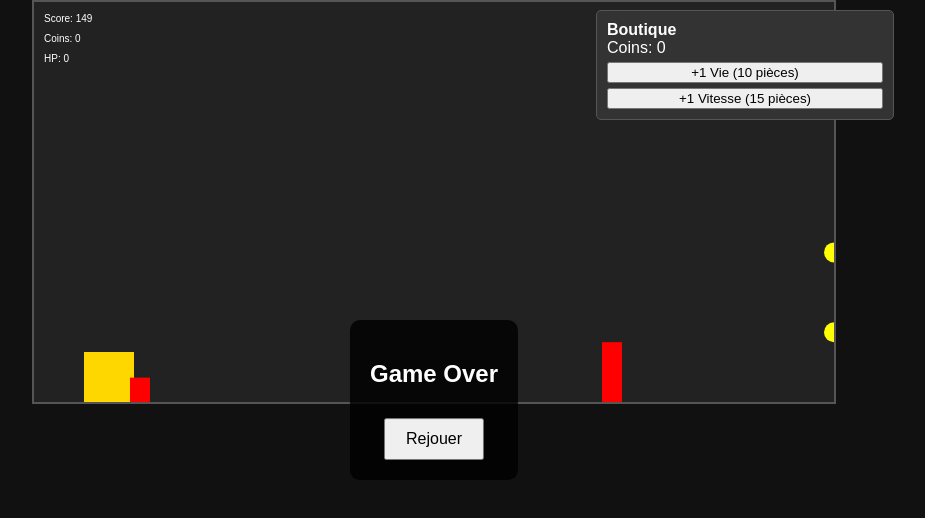
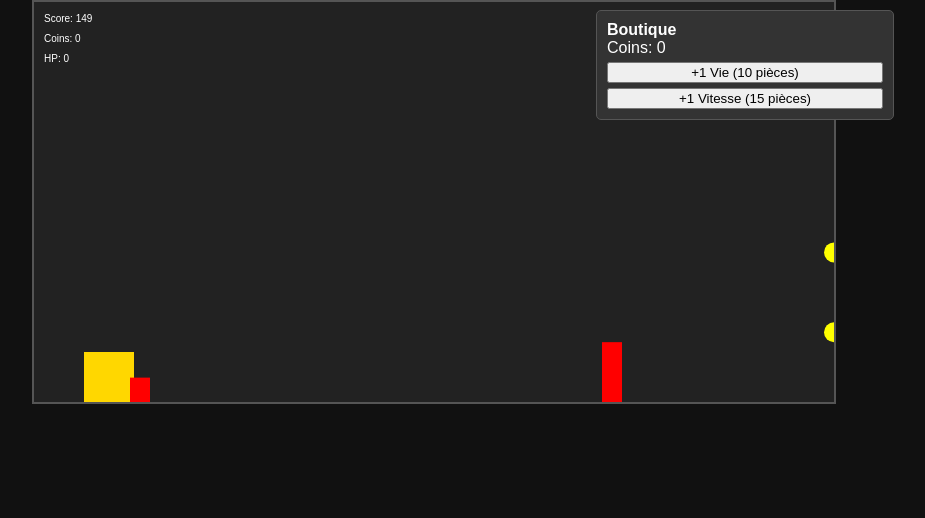
Before and after one commit to MidasHand23/MidasHand23.github.io, a plain HTML site: page index.html in a window 1280 px wide. Shown: the whole page, without its empty margins (206-1131 px from the left). Drawn offline with Linux system fonts and the light colour scheme.

Commit message:
Update index.html

```diff
--- a/index.html
+++ b/index.html
@@ -1,10 +1,11 @@
 <!DOCTYPE html>
-<html lang="fr">
+<html lang="en">
 <head>
   <meta charset="UTF-8" />
-  <meta name="viewport" content="width=device-width, initial-scale=1" />
+  <meta name="viewport" content="width=device-width, initial-scale=1.0" />
+  <title>Midas Run</title>
+  <meta name="clckd" content="8dff77dc9cdf056e28a33440655df13b" />
   <meta name="6a97888e-site-verification" content="72ac76c448146dcbac66bce5a4219ec2" />
-  <title>Midas Run</title>
   <style>
     body { margin: 0; overflow: hidden; background: #111; color: white; font-family: sans-serif; }
     canvas { display: block; margin: 0 auto; background: #222; border: 2px solid #555; }
@@ -22,32 +23,6 @@
       margin-top: 5px;
       width: 100%;
     }
-    #gameOverScreen {
-      position: fixed;
-      top: 50%;
-      left: 50%;
-      transform: translate(-50%, -50%);
-      background: rgba(0,0,0,0.8);
-      padding: 20px;
-      border-radius: 10px;
-      display: none;
-      z-index: 9999;
-      text-align: center;
-    }
-    #gameOverScreen button {
-      margin-top: 10px;
-      padding: 10px 20px;
-      font-size: 16px;
-    }
-    /* Style pour la bannière */
-    #adBanner {
-      position: fixed;
-      bottom: 10px;
-      left: 50%;
-      transform: translateX(-50%);
-      z-index: 9999;
-      background: transparent;
-    }
   </style>
 </head>
 <body>
@@ -60,17 +35,10 @@
     <button onclick="buySpeed()">+1 Vitesse (15 pièces)</button>
   </div>
 
-  <div id="gameOverScreen">
-    <h2>Game Over</h2>
-    <button id="restart" onclick="location.reload()">Rejouer</button>
-  </div>
-
-  <!-- Nouvelle bannière publicitaire -->
-  <div id="adBanner">
-    <script async type="application/javascript" src="https://a.magsrv.com/ad-provider.js"></script>
-    <ins class="eas6a97888e2" data-zoneid="5685894"></ins>
-    <script>(AdProvider = window.AdProvider || []).push({"serve": {}});</script>
-  </div>
+  <!-- Publicité -->
+  <script async type="application/javascript" src="https://a.magsrv.com/ad-provider.js"></script>
+  <ins class="eas6a97888e2" data-zoneid="5685894"></ins>
+  <script>(AdProvider = window.AdProvider || []).push({"serve": {}});</script>
 
   <script>
     const canvas = document.getElementById("game");
@@ -167,7 +135,8 @@
 
     function gameOver() {
       gameOverFlag = true;
-      document.getElementById("gameOverScreen").style.display = "block";
+      // Recharge la page automatiquement dès la mort
+      location.reload();
     }
 
     function buyHP() {
@@ -195,14 +164,14 @@
     setInterval(spawnObstacle, 1000);
     setInterval(spawnCoin, 2500);
 
-    initGame();
-    gameLoop();
-
     function gameLoop() {
       update();
       draw();
       requestAnimationFrame(gameLoop);
     }
+
+    initGame();
+    gameLoop();
   </script>
 </body>
 </html>
```
